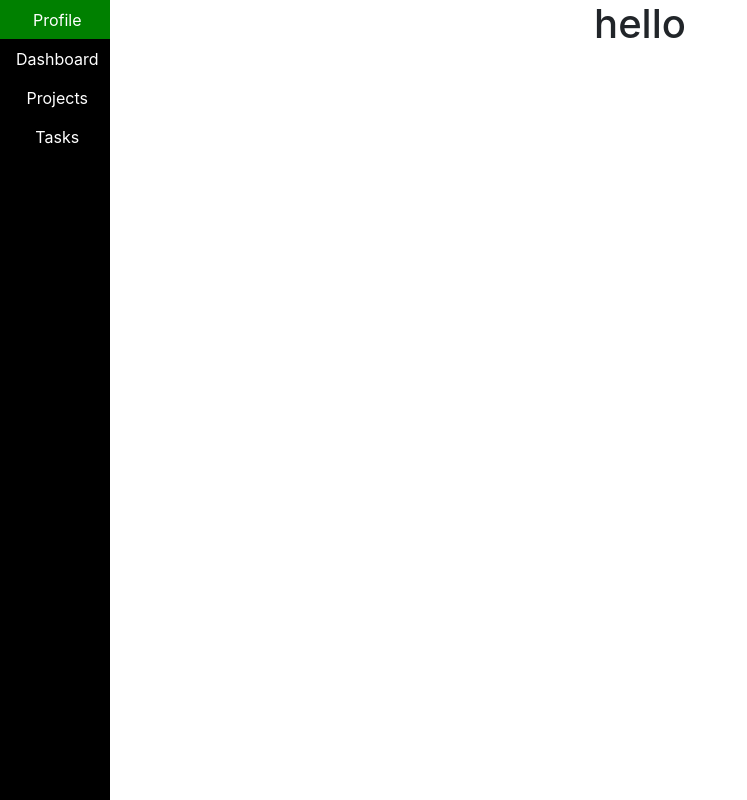
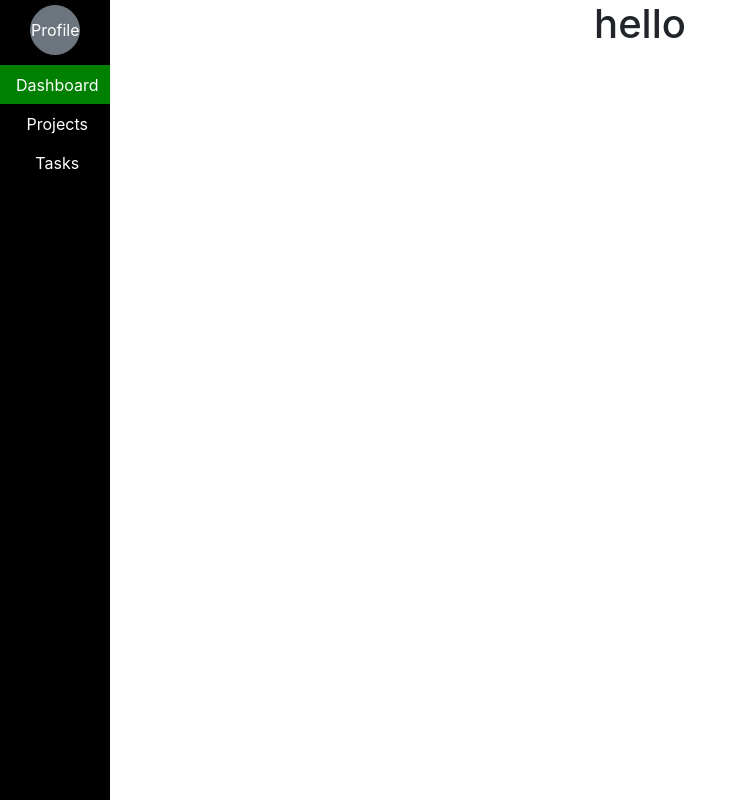
Before and after one commit to mmcdevitt1997/capstone-dev-plan, a React (Create React App) app: page /projects in a window 1280 px wide. Shown: the whole page, without its empty margins (0-747 px from the left). Built offline with nearby package versions, Linux system fonts and the light colour scheme.

Commit message:
profile on navbar

```diff
--- a/src/components/nav/NavBar.css
+++ b/src/components/nav/NavBar.css
@@ -2,6 +2,10 @@
 .wrapper {
     position: fixed;
     overflow: auto;
+    display: flex;
+
+
+
   }
   .sidebar {
     background-color: black;
@@ -10,6 +14,7 @@
  .nav-pills .nav-link.active, .nav-pills .show>.nav-link {
         color: #fff;
         background-color: green;
+
   }
   .nav-pills .nav-link {
     border-radius: .5rem;
@@ -35,3 +40,30 @@
    margin-right: -15px;
    width: 125px;
 }
+
+
+.btn-secondary:not(:disabled):not(.disabled).active, .btn-secondary:not(:disabled):not(.disabled):active, .show>.btn-secondary.dropdown-toggle {
+    width: 50px;
+    height: 50px;
+    line-height: 45px;
+    text-align: center;
+    padding: 0;
+    border-radius: 50%;
+    justify-content: center;
+    margin-left: 30px;
+    margin-bottom: 10px;
+    margin-top: 5px;
+    background-color: green;
+}
+.btn-secondary {
+    width: 50px;
+    height: 50px;
+    line-height: 45px;
+    text-align: center;
+    padding: 0;
+    border-radius: 50%;
+    justify-content: center;
+    margin-left: 30px;
+    margin-bottom: 10px;
+    margin-top: 5px;
+}
--- a/src/components/nav/NavBar.js
+++ b/src/components/nav/NavBar.js
@@ -2,7 +2,8 @@ import "bootstrap/dist/css/bootstrap.min.css"
 import React, { Component } from "react"
 import {  withRouter } from "react-router-dom"
 import "./NavBar.css"
-import {  Nav, NavItem, NavLink, Row, Col } from 'reactstrap';
+import {  Nav, NavItem, NavLink, Row, Col, Button} from 'reactstrap';
+
 import classnames from 'classnames';
 
 
@@ -14,7 +15,7 @@ class NavBar extends Component {
 
     this.toggle = this.toggle.bind(this);
     this.state = {
-      activeTab: '1'
+      activeTab: '2'
     };
   }
 
@@ -30,19 +31,17 @@ class NavBar extends Component {
     return (
       <Row className= "wrapper">
         <Col xs="3" sm="3" md="2.5" className= "column">
-
-          <Nav tabs vertical pills className= "nav">
-          <NavItem className= "sidebar" >
-              <NavLink
-             color = "#ffffff"
+        <Button  className= "btn btn-default btn-circle  text-center"
                 className={classnames({active: this.state.activeTab === '1'})}
                 onClick={() => {
                   this.toggle('1');
                 }}
               >
                 Profile
-              </NavLink>
-            </NavItem>
+            </Button>
+
+          <Nav tabs vertical pills className= "nav">
+
             <NavItem className= "sidebar">
               <NavLink
 
```
